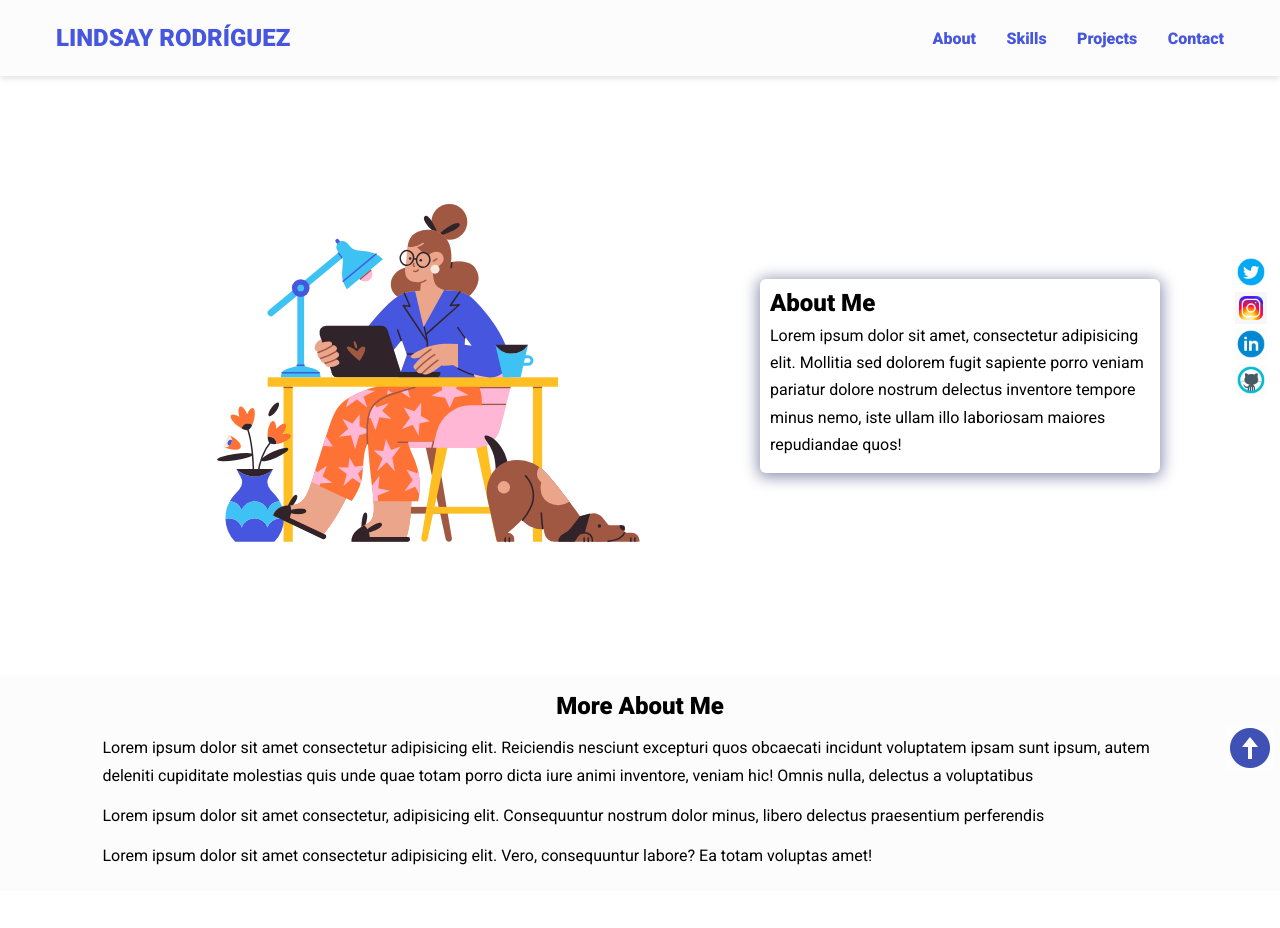
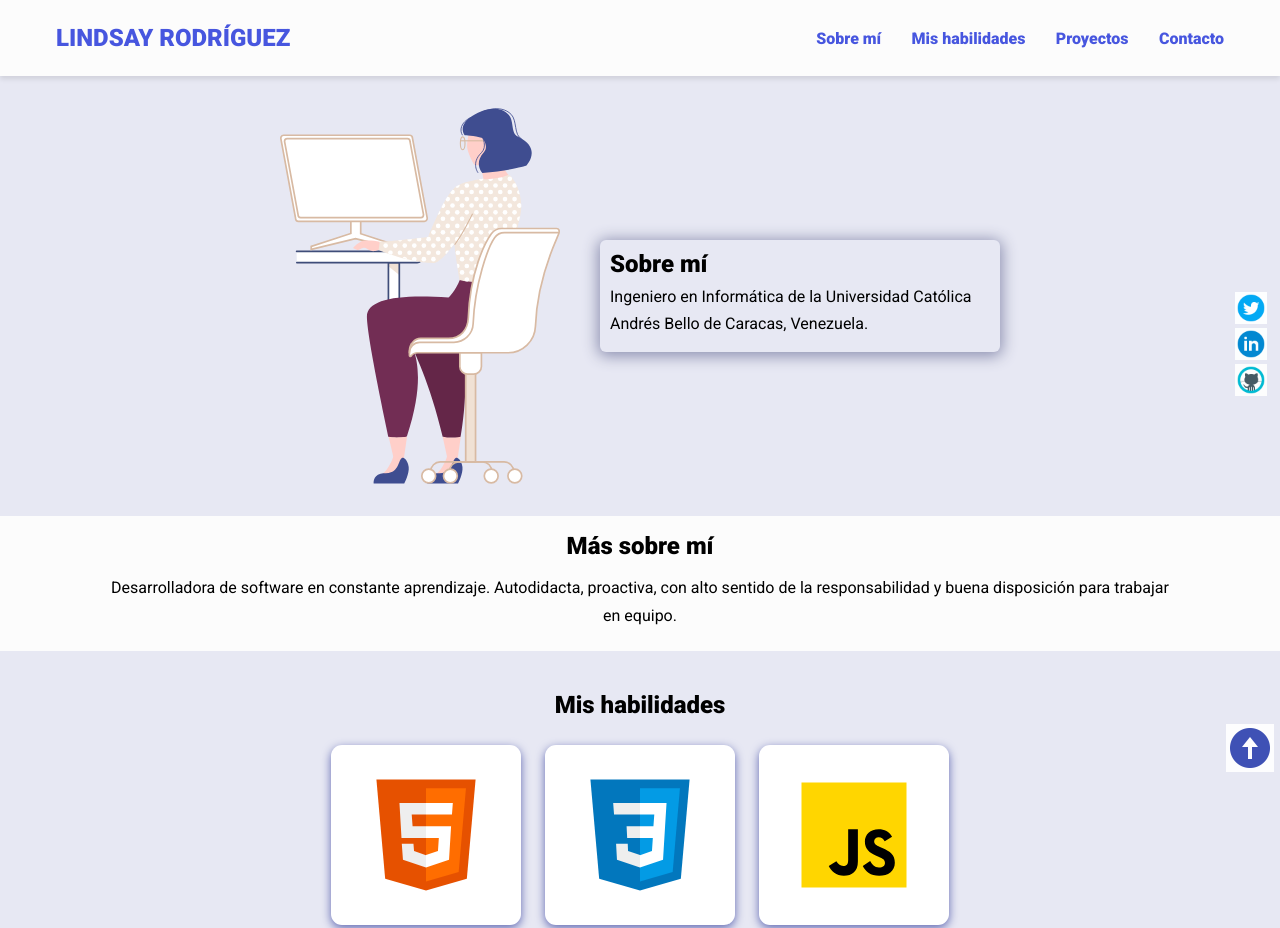
Before and after one commit to Lindsay201291/portfolio, a plain HTML site: page index.html in a window 1280 px wide. Shown: the top 928 px of the page. Drawn offline with nearby package versions, Linux system fonts and the light colour scheme.

Commit message:
Se cambian colores, estilos y la imagen de la sección principal

```diff
--- a/assets/css/styles.css
+++ b/assets/css/styles.css
@@ -10,7 +10,7 @@
   --primary-color: #4756df;
   --secondary-color: #ff7235;
   --primary-shadow: #8b8eaf;
-  --secondary-shadow: #a17a69;
+  --secondary-shadow: #6068b3;
   --bottom-margin: 0.5rem;
   --bottom-margin-2: 1rem;
   --line-height: 1.7rem;
@@ -45,11 +45,7 @@ a:hover {
 
 body {
   font-family: var(--font-family);
-}
-
-section {
-  /* max-width: 1100px;
-  margin: auto; */
+  background-color: #e7e8f3;
 }
 
 /* CSS Resets end */
@@ -111,8 +107,8 @@ nav ul li {
 }
 
 .hero img {
-  height: 37.5rem;
-  width: 37.5rem;
+  height: 27.5rem;
+  width: 17.5rem;
 }
 
 .bio {
@@ -146,6 +142,7 @@ nav ul li {
 .more-about p {
   line-height: var(--line-height);
   padding: 0.4rem;
+  text-align: center;
 }
 /* More about ends */
 
@@ -245,8 +242,7 @@ nav ul li {
 
 .contact-form-container .input-field {
   width: 100%;
-  padding-top: 10px;
-  padding-bottom: 10px;
+  padding: 10px;
   border-radius: 5px;
   border: none;
   border: 2px outset var(--primary-color);
@@ -255,7 +251,7 @@ nav ul li {
 }
 
 .input-field::placeholder {
-  padding: 0.5rem;
+  padding: 2px;
   color: var(--primary-color);
 }
 
@@ -369,8 +365,8 @@ footer {
   }
 
   .hero img {
-    height: 37.5rem;
-    width: 30rem;
+    height: 30.5rem;
+    width: 10rem;
   }
 
   .bio {
@@ -411,8 +407,8 @@ footer {
 
 @media screen and (max-width: 420px) {
   .hero img {
-    height: 37.5rem;
-    width: 23rem;
+    height: 35.5rem;
+    width: 13rem;
   }
 
   .bio {
--- a/index.html
+++ b/index.html
@@ -5,7 +5,7 @@
     <meta http-equiv="X-UA-Compatible" content="IE=edge" />
     <meta name="viewport" content="width=device-width, initial-scale=1.0" />
 
-    <!--CSS Styles -->
+    <!-- CSS Styles -->
     <link rel="stylesheet" href="assets/css/styles.css" />
 
     <!-- Favicons -->
@@ -34,10 +34,10 @@
     <nav>
       <h1>LINDSAY RODRÍGUEZ</h1>
       <ul class="navigation">
-        <li><a href="#about" class="nav-link">About</a></li>
-        <li><a href="#skills" class="nav-link">Skills</a></li>
-        <li><a href="#projects" class="nav-link">Projects</a></li>
-        <li><a href="#contact" class="nav-link">Contact</a></li>
+        <li><a href="#about" class="nav-link">Sobre mí</a></li>
+        <li><a href="#skills" class="nav-link">Mis habilidades</a></li>
+        <li><a href="#projects" class="nav-link">Proyectos</a></li>
+        <li><a href="#contact" class="nav-link">Contacto</a></li>
       </ul>
       <button class="burger-menu" id="burger-menu">
         <ion-icon class="bars" name="menu-outline"></ion-icon>
@@ -48,44 +48,33 @@
     <!-- Hero Section -->
     <section class="hero" id="about">
       <img
-        src="assets/images/wfh_1.svg"
+        src="assets/images/woman-home-office.svg"
         alt="lindsay"
         loading="lazy"
         class="hero-img"
       />
       <div class="bio animate__animated animate__shakeX">
-        <h2 class="bio-title">About Me</h2>
+        <h2 class="bio-title">Sobre mí</h2>
         <p class="bio-text">
-          Lorem ipsum dolor sit amet, consectetur adipisicing elit. Mollitia sed
-          dolorem fugit sapiente porro veniam pariatur dolore nostrum delectus
-          inventore tempore minus nemo, iste ullam illo laboriosam maiores
-          repudiandae quos!
+          Ingeniero en Informática de la Universidad Católica Andrés Bello de Caracas,
+          Venezuela.
         </p>
       </div>
     </section>
 
     <!-- More about -->
     <section class="more-about">
-      <h2>More About Me</h2>
+      <h2>Más sobre mí</h2>
       <p>
-        Lorem ipsum dolor sit amet consectetur adipisicing elit. Reiciendis
-        nesciunt excepturi quos obcaecati incidunt voluptatem ipsam sunt ipsum,
-        autem deleniti cupiditate molestias quis unde quae totam porro dicta
-        iure animi inventore, veniam hic! Omnis nulla, delectus a voluptatibus
-      </p>
-      <p>
-        Lorem ipsum dolor sit amet consectetur, adipisicing elit. Consequuntur
-        nostrum dolor minus, libero delectus praesentium perferendis
-      </p>
-      <p>
-        Lorem ipsum dolor sit amet consectetur adipisicing elit. Vero,
-        consequuntur labore? Ea totam voluptas amet!
+        Desarrolladora de software en constante aprendizaje. Autodidacta, proactiva,
+        con alto sentido de la responsabilidad y buena disposición para trabajar en
+        equipo.
       </p>
     </section>
 
     <!-- Skills section -->
     <section class="skills" id="skills">
-      <h2 class="skill-header">My Top Skills</h2>
+      <h2 class="skill-header">Mis habilidades</h2>
 
       <div class="skills-wrapper">
         <div class="first-set animate__animated animate__pulse">
@@ -134,7 +123,7 @@
 
     <!-- Projects section -->
     <section class="projects" id="projects">
-      <h2 class="projects-title">Some of my Recent Projects</h2>
+      <h2 class="projects-title">Proyectos</h2>
       <div class="projects-container">
         <div class="project-container project-card">
           <img
@@ -186,10 +175,10 @@
 
     <!-- Contact section -->
     <section class="contact" id="contact">
-      <h2>Get In Touch With Me</h2>
+      <h2>Contacto</h2>
       <div class="contact-form-container">
         <div class="contact-form">
-          <form action="https://formspree.io/f/xyylnggw" method="POST">
+          <form action="https://formspree.io/f/xjvlbrvz" method="POST">
             <div class="form-control">
               <label for="name">Name</label>
               <input
@@ -237,28 +226,21 @@
 
     <!-- Social accounts - Fixed to the right -->
     <div class="socials">
-      <a href="#" target="_blank"
+      <a href="https://twitter.com/lindsay_201291" target="_blank"
         ><img
           src="assets/icons/icons8-twitter-circled.gif"
           alt="Twitter"
           loading="lazy"
           class="socicon"
       /></a>
-      <a href="#" target="_blank"
-        ><img
-          src="assets/icons/icons8-instagram.gif"
-          alt="Instagram"
-          loading="lazy"
-          class="socicon"
-      /></a>
-      <a href="#" target="_blank"
+      <a href="https://www.linkedin.com/in/lindsay-rodr%C3%ADguez-93197575/" target="_blank"
         ><img
           src="assets/icons/icons8-linkedin-circled.gif"
           alt="Linkedin"
           loading="lazy"
           class="socicon"
       /></a>
-      <a href="#" target="_blank"
+      <a href="https://github.com/Lindsay201291" target="_blank"
         ><img src="assets/icons/icons8-github.gif" alt="Github" class="socicon"
       /></a>
     </div>
```
Also changed, not shown: assets/images/woman-home-office.svg (added).
